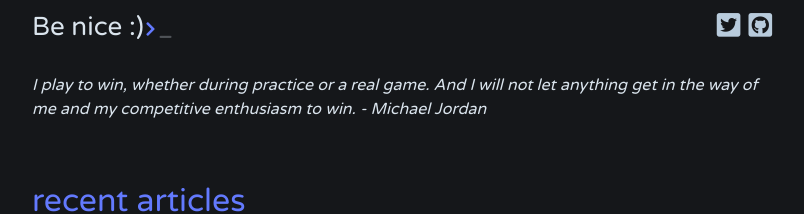
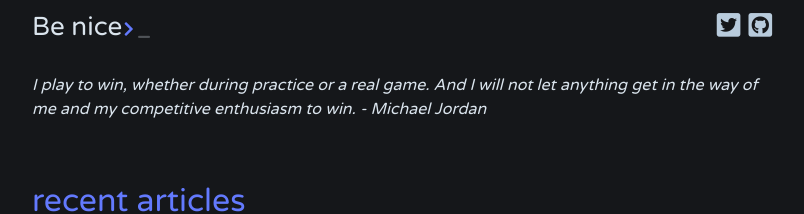
Before and after one commit to bitbrain/jekyll-dash, a Jekyll site: the page built from index.html, in a window 1280 px wide. Shown: the top 214 px of the page, without its empty margins (238-1042 px from the left). Built offline with Jekyll 4.4.1, drawn with Linux system fonts in a browser that asks for light colours; the list of posts is cut into pages by our own code.

```diff
--- a/_config.yml
+++ b/_config.yml
@@ -1,4 +1,4 @@
-title: Be nice :)
+title: Be nice
 author: nicejeremy
 email: woogri83@gmail.com
 description: > # this means to ignore newlines until "show_exerpts:"
```
